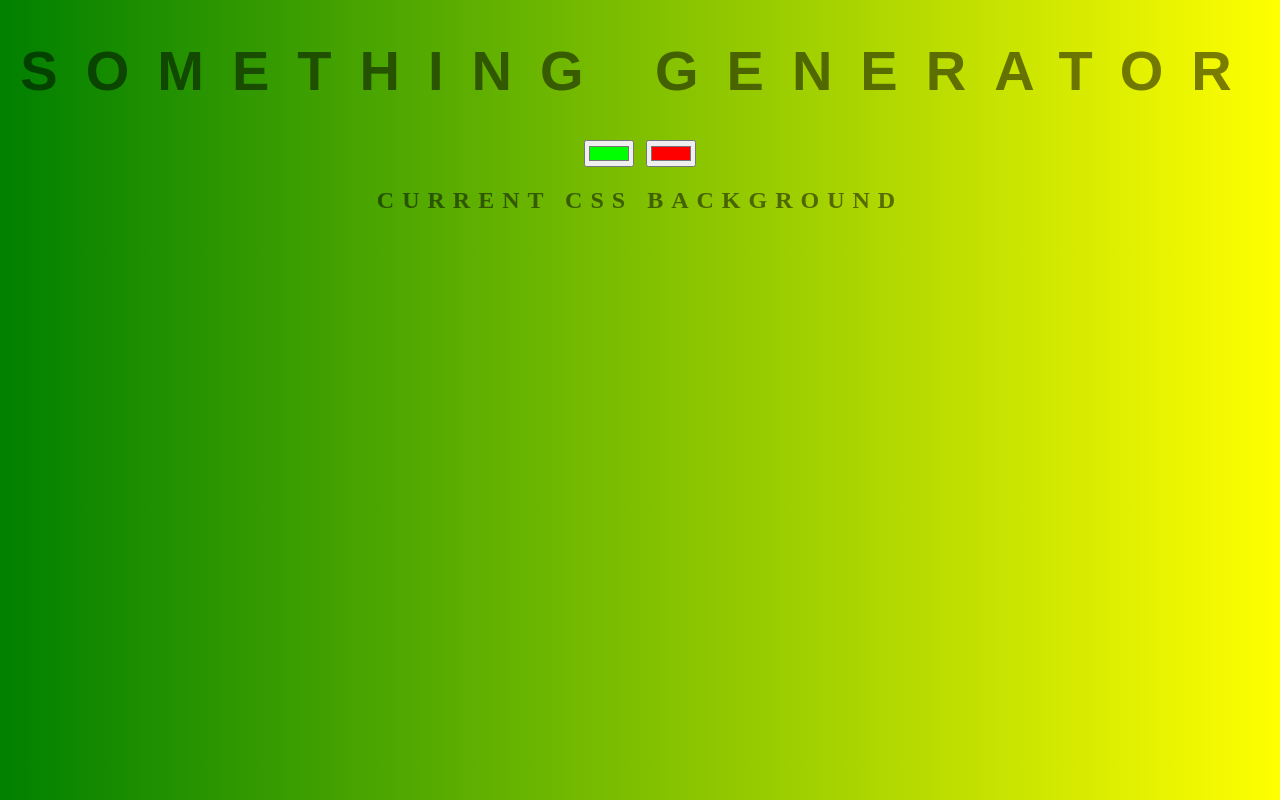
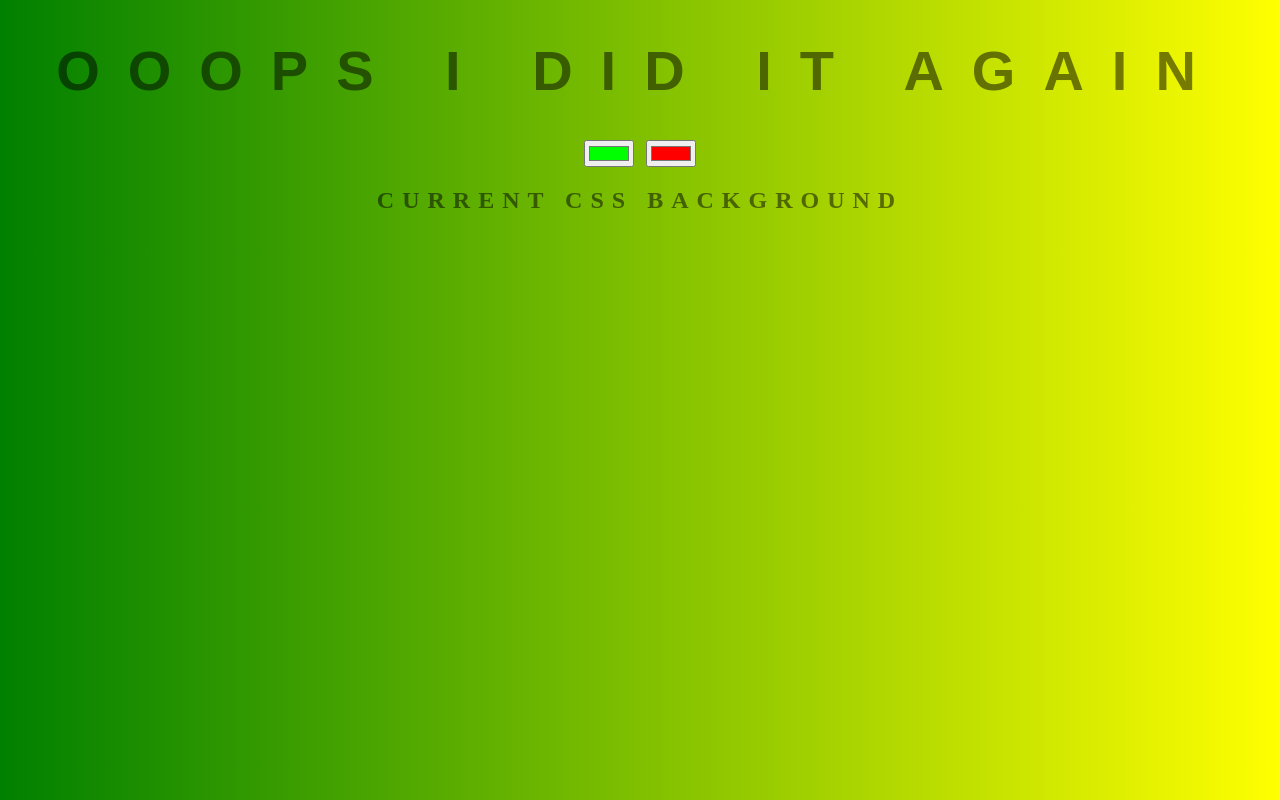
Before and after one commit to MichaelFunke/background-henerator, a plain HTML site: page index.html in a window 1280 px wide. Drawn offline with Linux system fonts and the light colour scheme.

Commit message:
minor changes

```diff
--- a/index.html
+++ b/index.html
@@ -10,7 +10,7 @@
 </head>
 
 <body id='gradient'>
-    <h1>SOMETHING Generator</h1>
+    <h1>OOOPS I DID IT AGAIN</h1>
     <input class="color1" type="color" name="color1" value="#00ff00">
     <input class="color2" type="color" name="color2" value="#ff0000">
     <h2>Current CSS Background</h2>
```
